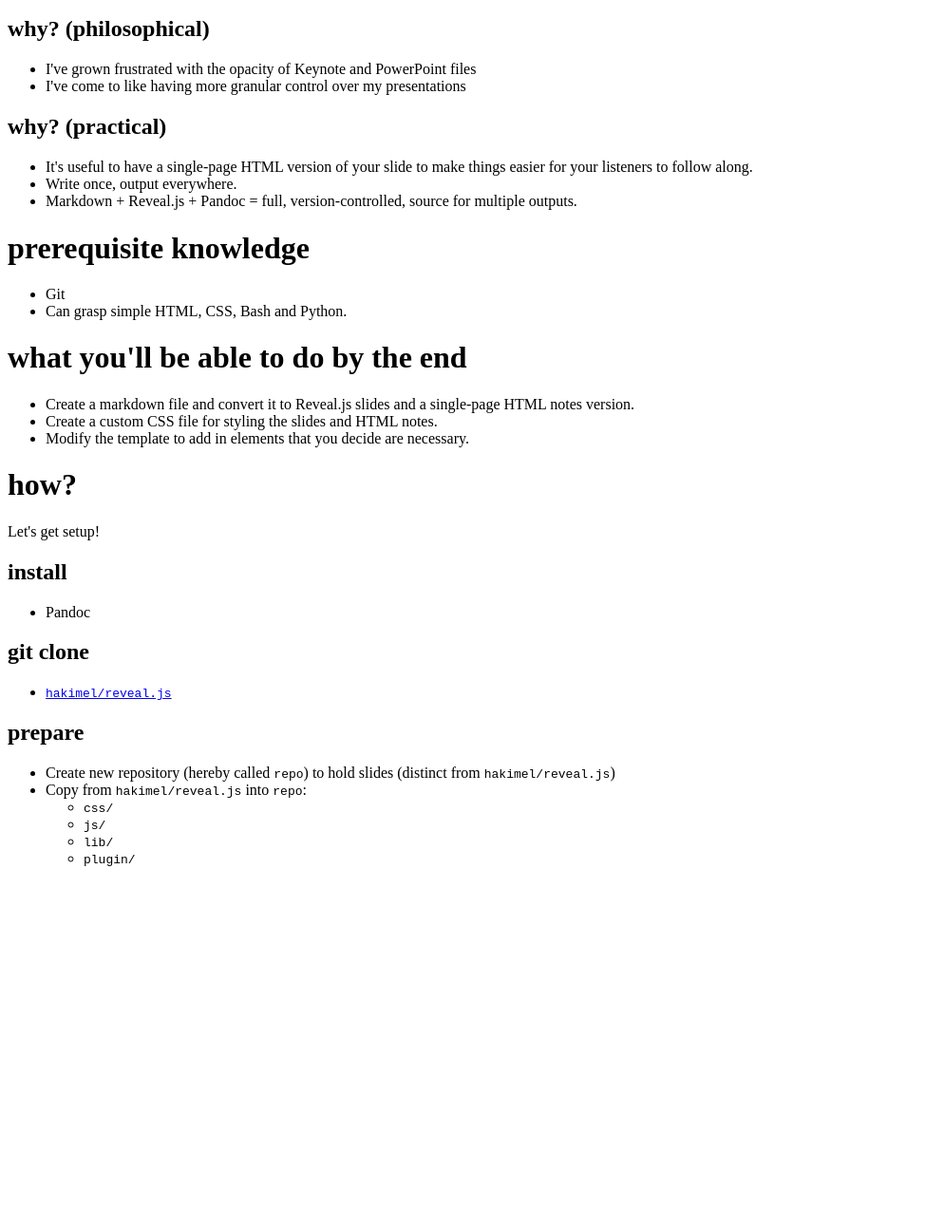
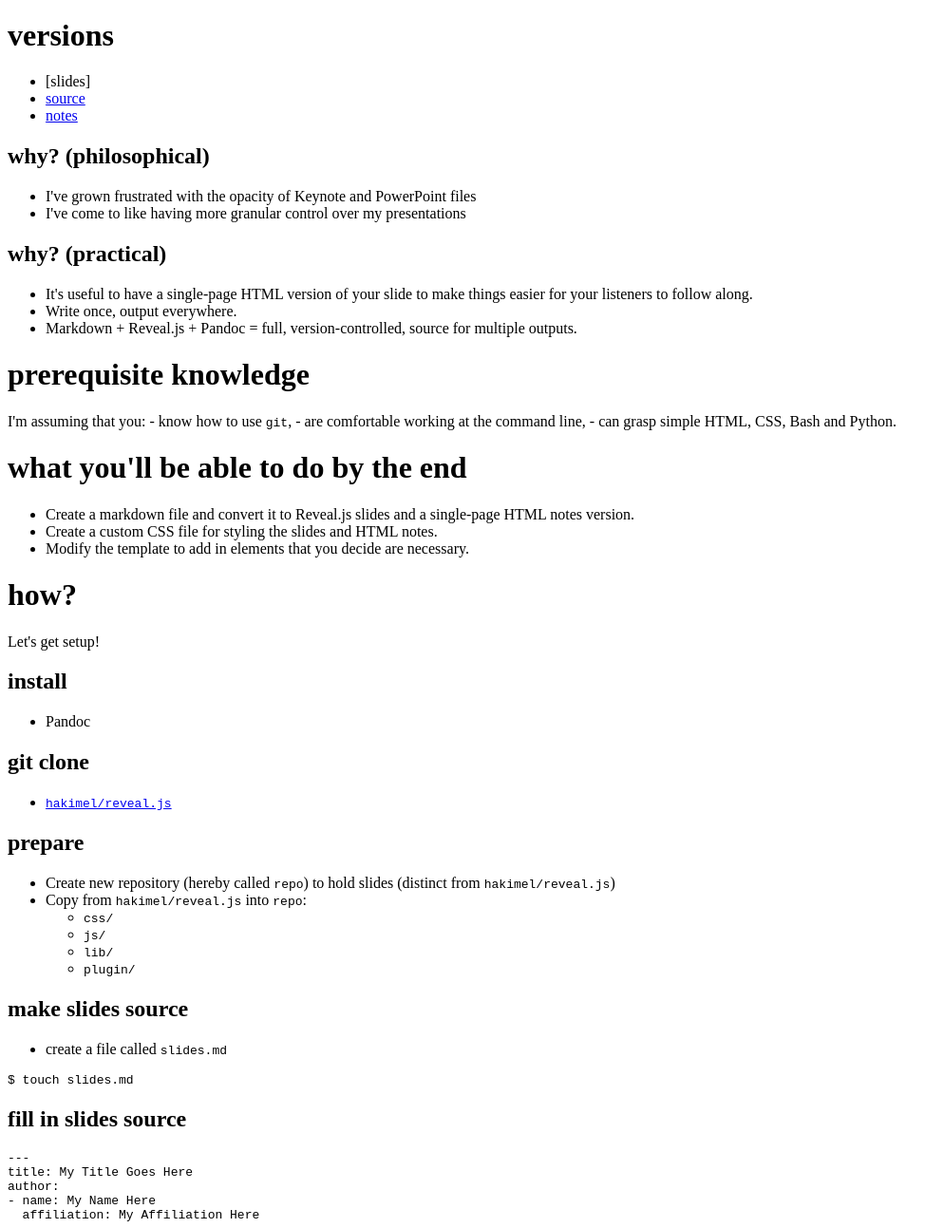
Before and after one commit to ericmjl/pandoc-reveal-tutorial, a plain HTML site: page index.html in a window 1280 px wide. Shown: the part 87-1380 px from the top of the page at 95% size, without its empty margins (0-994 px from the left). Before the commit the page ends 1016 px from the top, so only its background shows below. Drawn offline with Linux system fonts and the light colour scheme.

Commit message:
updated slides

```diff
--- a/index.html
+++ b/index.html
@@ -1,5 +1,11 @@
 <h1 id="introduction">introduction</h1>
 <p>In this tutorial, I will show you how you can use a single Markdown source file to create HTML notes and Reveal.js versions of your slides.</p>
+<h1 id="versions">versions</h1>
+<ul>
+<li>[slides]</li>
+<li><a href="https://www.github.com/ericmjl/pandoc-reveal-tutorial">source</a></li>
+<li><a href="http://ericmjl.github.io/pandoc-reveal-tutorial">notes</a></li>
+</ul>
 <h2 id="why-philosophical">why? (philosophical)</h2>
 <ul>
 <li>I've grown frustrated with the opacity of Keynote and PowerPoint files</li>
@@ -12,10 +18,7 @@
 <li>Markdown + Reveal.js + Pandoc = full, version-controlled, source for multiple outputs.</li>
 </ul>
 <h1 id="prerequisite-knowledge">prerequisite knowledge</h1>
-<ul>
-<li>Git</li>
-<li>Can grasp simple HTML, CSS, Bash and Python.</li>
-</ul>
+<p>I'm assuming that you: - know how to use <code>git</code>, - are comfortable working at the command line, - can grasp simple HTML, CSS, Bash and Python.</p>
 <h1 id="what-youll-be-able-to-do-by-the-end">what you'll be able to do by the end</h1>
 <ul>
 <li>Create a markdown file and convert it to Reveal.js slides and a single-page HTML notes version.</li>
@@ -43,3 +46,14 @@
 <li><code>plugin/</code></li>
 </ul></li>
 </ul>
+<h2 id="make-slides-source">make slides source</h2>
+<ul>
+<li>create a file called <code>slides.md</code></li>
+</ul>
+<div class="sourceCode"><pre class="sourceCode bash"><code class="sourceCode bash">$ <span class="fu">touch</span> slides.md</code></pre></div>
+<h2 id="fill-in-slides-source">fill in slides source</h2>
+<div class="sourceCode"><pre class="sourceCode markdown"><code class="sourceCode markdown">---
+title: My Title Goes Here
+author:
+- <span class="fl">name: My Name Here</span>
+<span class="fl">  affiliation: My Affiliation Here</span></code></pre></div>
```
Also changed, not shown: slides.html (+18 -4 lines), slides.md (+31 -2 lines).
